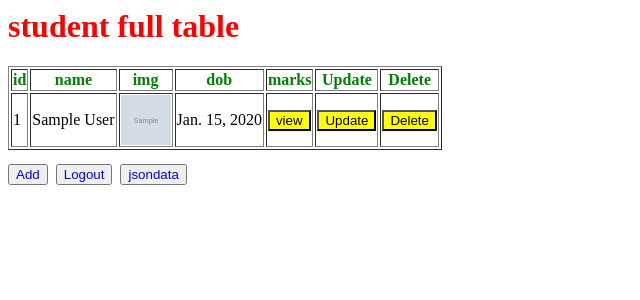
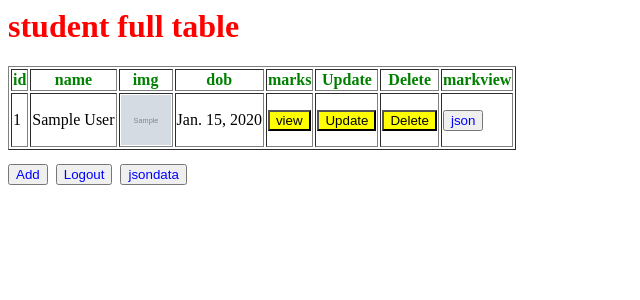
Before and after one commit to poovarasilabglo/Assignment, a Django app: page /apps/listview/ in a window 1280 px wide. Shown: the top 300 px of the page, without its empty margins (0-640 px from the left). Run offline with Django 4.2, Linux system fonts and the light colour scheme; a user stored in the database is signed in; tables that the repository leaves empty hold one stand-in row (values such as "Sample post"); grey boxes marked "Sample" are stand-in pictures.

Commit message:
Add data json formate

```diff
--- a/apps/templates/markview.html
+++ b/apps/templates/markview.html
@@ -22,8 +22,8 @@
 <td>{{i.updated_at}}</td>
 <td>{{i.create_name}}</td>
 <td>{{i.modify_name}}</td>
-<td><a href = "http://127.0.0.1:8000/apps/markupdate/{{i.id}}"><button style = "background-color:yellow">update</button></a></td>
-<td><a href = "http://127.0.0.1:8000/apps/markdelete/{{i.id}}"><button style = "background-color:yellow">delete</button></a></td>
+<td><a href = "/apps/markupdate/{{i.id}}"><button style = "background-color:yellow">update</button></a></td>
+<td><a href = "/apps/markdelete/{{i.id}}"><button style = "background-color:yellow">delete</button></a></td>
 </tr>
 {% endfor %}
 </table>
--- a/apps/templates/stable.html
+++ b/apps/templates/stable.html
@@ -10,6 +10,7 @@
 <th>marks</th>
 <th>Update</th>
 <th>Delete</th>
+<th>markview</th>
 </tr>
 {% for x in item %}
 <tr>
@@ -17,13 +18,14 @@
 <td>{{x.name}}</td>
 <td><img src ="{{x.img.url}}" alt = "{{x.name}}" width =50px height = 50px></td>
 <td>{{x.dob}}</td>
-<td><a href = "http://127.0.0.1:8000/apps/detail/{{x.id}}"><button style = "background-color:yellow">view</button></a></td>
-<td><a href = "http://127.0.0.1:8000/apps/stu/{{x.id}}"><button style = "background-color:yellow">Update</button></a></td>
-<td><a href = "http://127.0.0.1:8000/apps/studentdelete/{{x.id}}"><button style = "background-color:yellow">Delete</button></a></td>
+<td><a href = "/apps/detail/{{x.id}}"><button style = "background-color:yellow">view</button></a></td>
+<td><a href = "/apps/stu/{{x.id}}"><button style = "background-color:yellow">Update</button></a></td>
+<td><a href = "/apps/studentdelete/{{x.id}}"><button style = "background-color:yellow">Delete</button></a></td>
+<td><a href = "/apps/json/{{x.id}}"><button style = "color:blue">json</button></a></td>
 </tr>
 {% endfor %}
 </table>
-<a href = "http://127.0.0.1:8000/apps/add/"><button style = "color:blue">Add</button></a>
+<a href = "/apps/add/"><button style = "color:blue">Add</button></a>
 <a href="{% url 'logout' %}"><button style = "color:blue">Logout</button></a>
 <a href="{% url 'jsondata' %}"><button style = "color:blue">jsondata</button></a>
 </body>
--- a/apps/urls.py
+++ b/apps/urls.py
@@ -5,7 +5,7 @@
    path('',views.user_login, name='login'),
    path('listview/',views.list_view, name='listview'),
    path('jsondata/',views.jsondata, name='jsondata'),
-   path('json/',views.json, name='json'),
+   path('json/<int:id>',views.json, name='json'),
    path('logout/',views.user_logout, name='logout'),
    path('add/',views.student_add, name='add'),
    path('supdate/',views.student_update, name='supdate'),
--- a/apps/views.py
+++ b/apps/views.py
@@ -10,6 +10,7 @@
 from apps.form import studentform
 from apps.models import mark
 from apps.form import markform
+from django.core import serializers
 
 
 
@@ -36,7 +37,7 @@
 
 
 
-def jsondata(request):
+'''def jsondata(request):
     import json
     data = student.objects.all().values()
     l = []
@@ -45,14 +46,20 @@
     res = json.dumps(l, default = str, indent = 4)
     print(res)
     print(type(res))
-    return HttpResponse(res,content_type='application/json')
+    return HttpResponse(res,content_type='application/json')'''
+
+def jsondata(request):
+    qs = student.objects.all()
+    qs_json = serializers.serialize('json', qs, indent =4)
+    return HttpResponse(qs_json, content_type='application/json')
 
 
 
-def json(request):
-    data = list(mark.objects.values())
-    return JsonResponse(data,safe = False)
-
+def json(request,id):
+    qs = mark.objects.filter(student1_id = id).only()
+    print(qs)
+    qs_json = serializers.serialize('json', qs, indent =4)
+    return HttpResponse(qs_json, content_type='application/json')
 
 
 @login_required(redirect_field_name='/apps/markadd', login_url='/apps')
```
